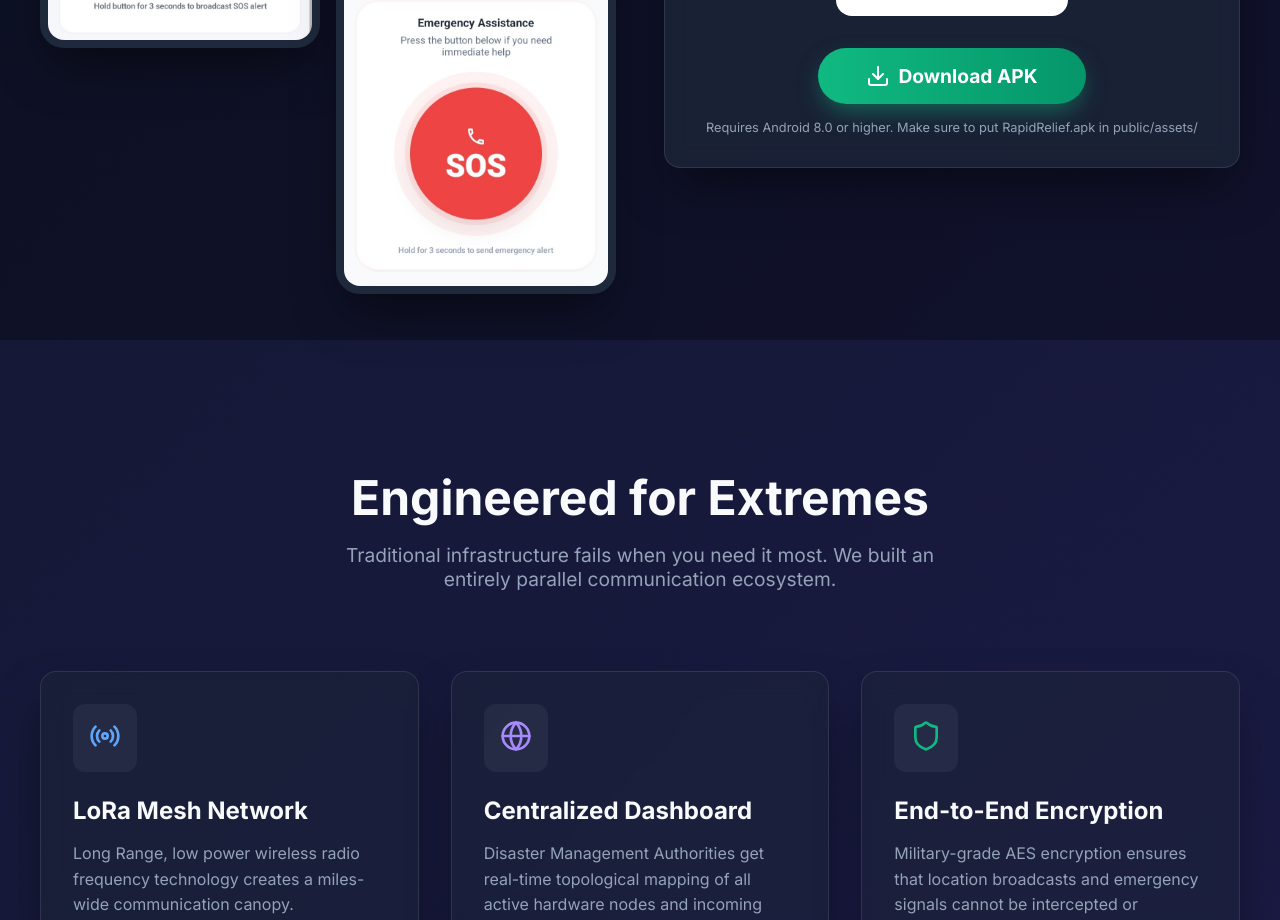
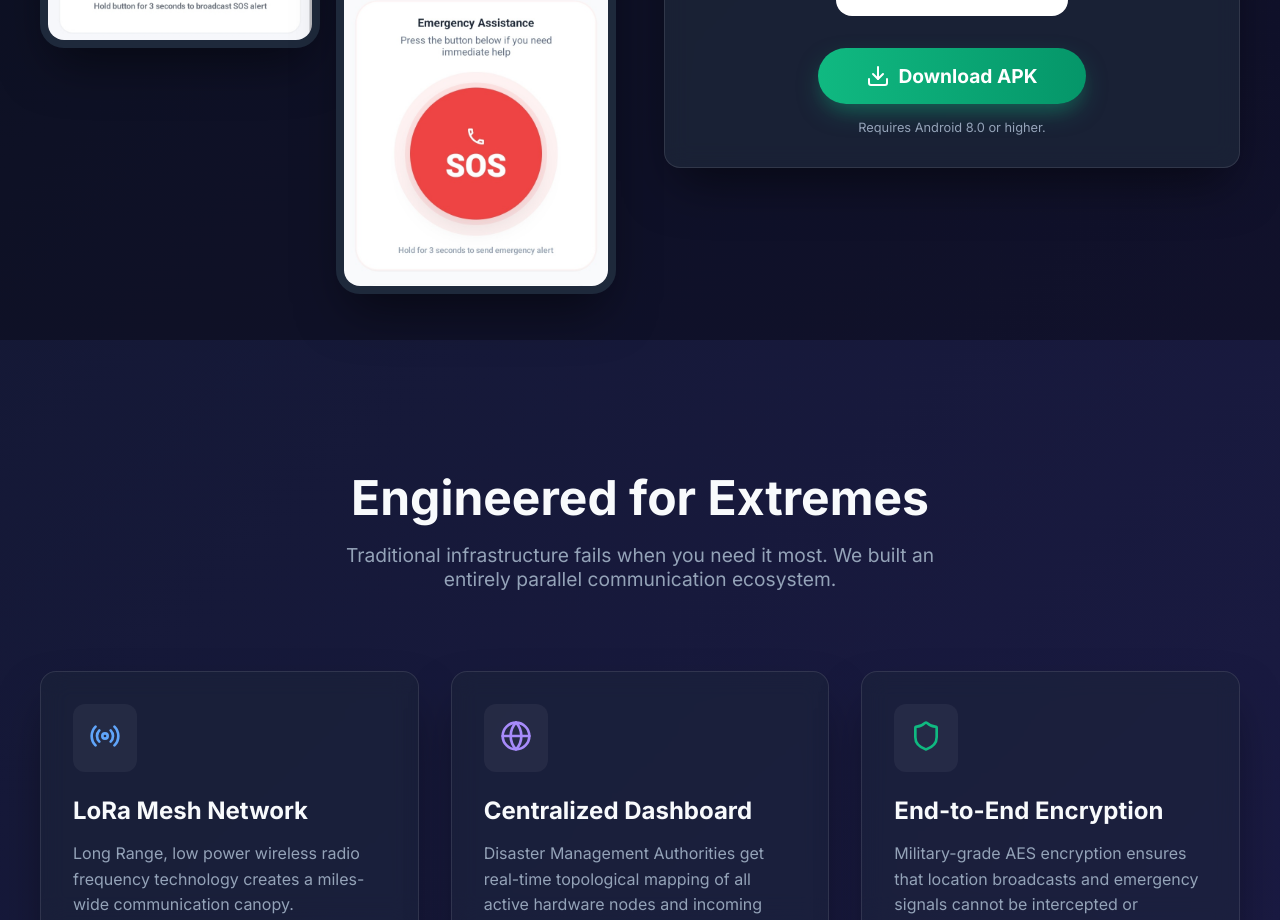
Before and after one commit to rapidrelief/RapidRelief-Admin-Web, a React (Vite) app: page / in a window 1280 px wide. Shown: the part 1560-2480 px from the top of the page. Built offline with nearby package versions, Linux system fonts and the light colour scheme.

Commit message:
Add QR Code

```diff
--- a/src/pages/Landing.jsx
+++ b/src/pages/Landing.jsx
@@ -129,7 +129,7 @@ export default function Landing() {
               }}>
                 <Download /> Download APK
               </a>
-              <p style={{ fontSize: '0.8rem', color: 'var(--text-muted)', marginTop: '1rem' }}>Requires Android 8.0 or higher. Make sure to put RapidRelief.apk in public/assets/</p>
+              <p style={{ fontSize: '0.8rem', color: 'var(--text-muted)', marginTop: '1rem' }}>Requires Android 8.0 or higher.</p>
             </motion.div>
 
           </div>
```
Also changed, not shown: public/assets/qr-code.png (added).
